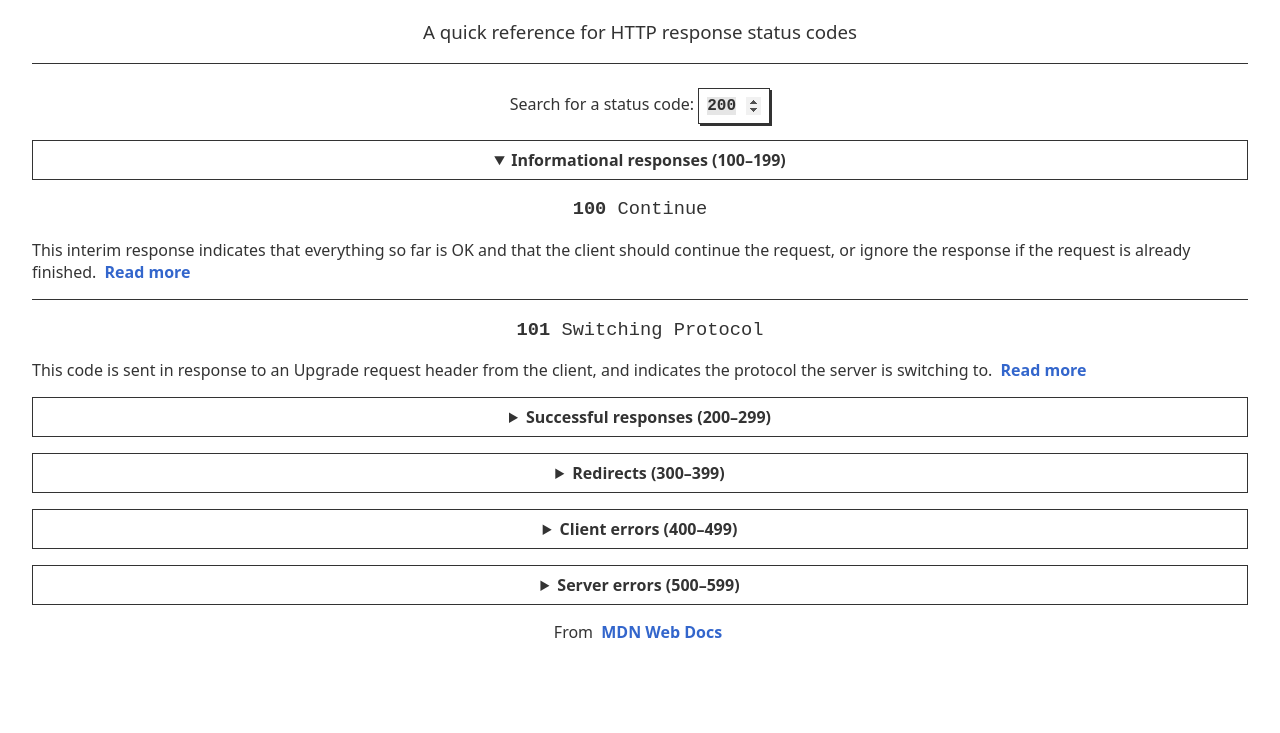
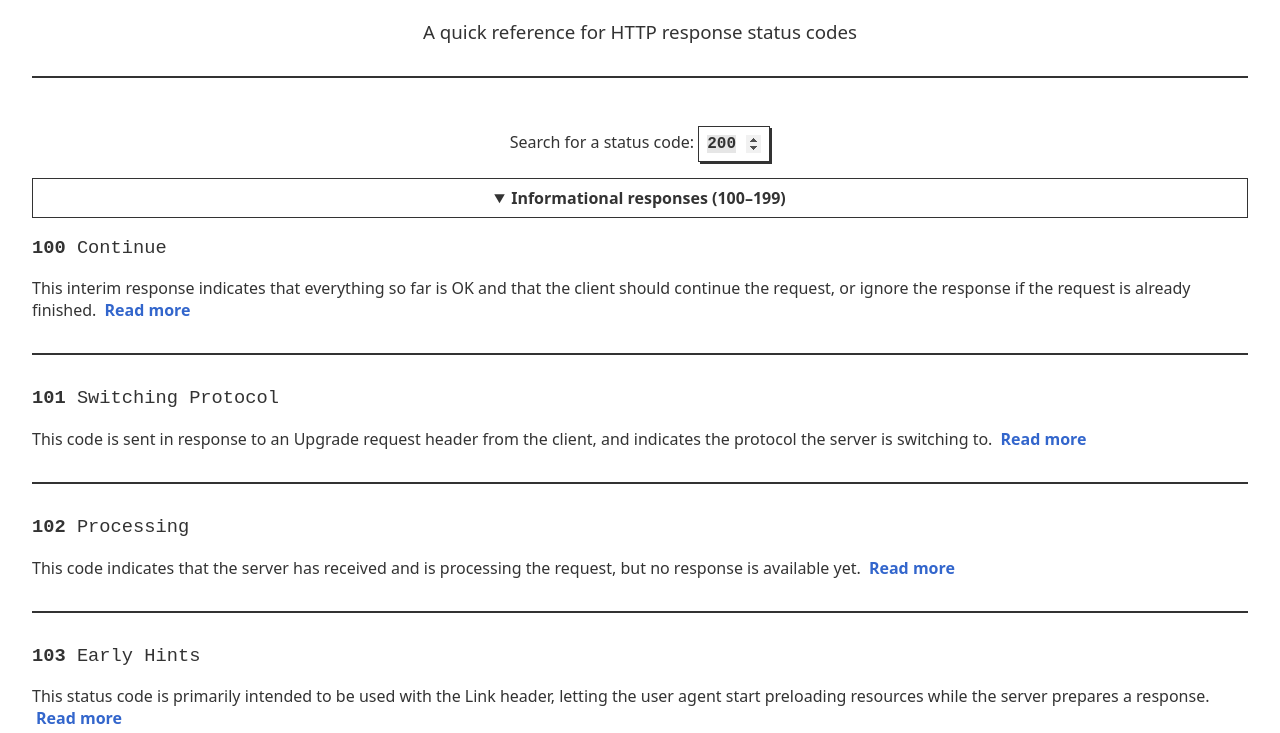
Before and after one commit to justingolden21/status-codes, a plain HTML site: page index.html in a window 1280 px wide. Shown: the part 67-800 px from the top of the page. Drawn offline with Linux system fonts and the light colour scheme.

Commit message:
css updates

```diff
--- a/css/styles.css
+++ b/css/styles.css
@@ -27,9 +27,10 @@ h3 {
 	font-weight: lighter;
 }
 hr {
-	background-color: #333;
-	border: 1px solid #333;
+	border: 2px solid #333;
 	border-top: none;
+	margin-top: 2rem;
+	margin-bottom: 2rem;
 }
 
 a {
@@ -65,7 +66,7 @@ a:focus {
 	outline: none;
 	border: 1px solid #36c;
 }
-details p {
+details p, details h3 {
 	text-align: left;
 }
 
--- a/index.html
+++ b/index.html
@@ -35,6 +35,12 @@
 		<hr>
 		<h3><b>101</b> Switching Protocol</h3>
 		<p>This code is sent in response to an Upgrade request header from the client, and indicates the protocol the server is switching to. <a href="https://developer.mozilla.org/en-US/docs/Web/HTTP/Status/101" target="_blank">Read more</a></p>
+		<hr>
+		<h3><b>102</b> Processing</h3>
+		<p>This code indicates that the server has received and is processing the request, but no response is available yet. <a href="https://developer.mozilla.org/en-US/docs/Web/HTTP/Status/102" target="_blank">Read more</a></p>
+		<hr>
+		<h3><b>103</b> Early Hints</h3>
+		<p>This status code is primarily intended to be used with the Link header, letting the user agent start preloading resources while the server prepares a response. <a href="https://developer.mozilla.org/en-US/docs/Web/HTTP/Status/103" target="_blank">Read more</a></p>
 	</details>
 	<details>
 		<summary>Successful responses (200–299)</summary>
@@ -53,6 +59,6 @@
 		...
 	</details>
 
-	<p>From <a href="https://developer.mozilla.org/en-US/docs/Web/HTTP/Status" target="_blank">MDN Web Docs</a></p>
+	<small><p>Source: <a href="https://developer.mozilla.org/en-US/docs/Web/HTTP/Status" target="_blank">MDN Web Docs</a> &nbsp; &nbsp; Made by: <a href="https://justingolden.me/" target="_blank">Justin Golden</a></p></small>
 </body>
 </html>
```
